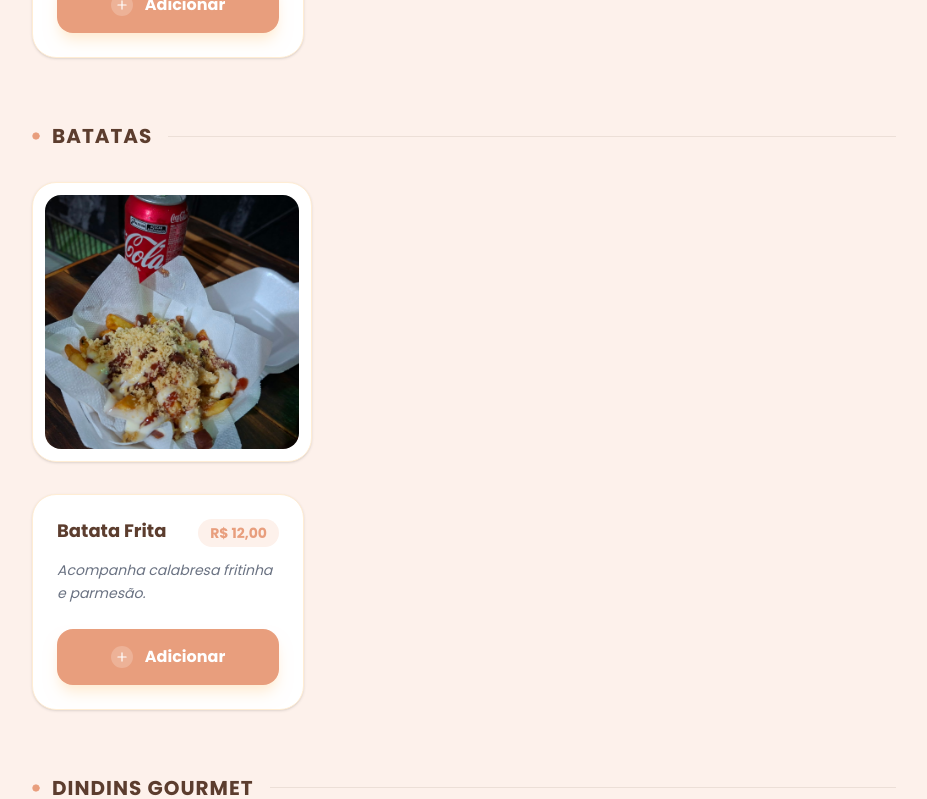
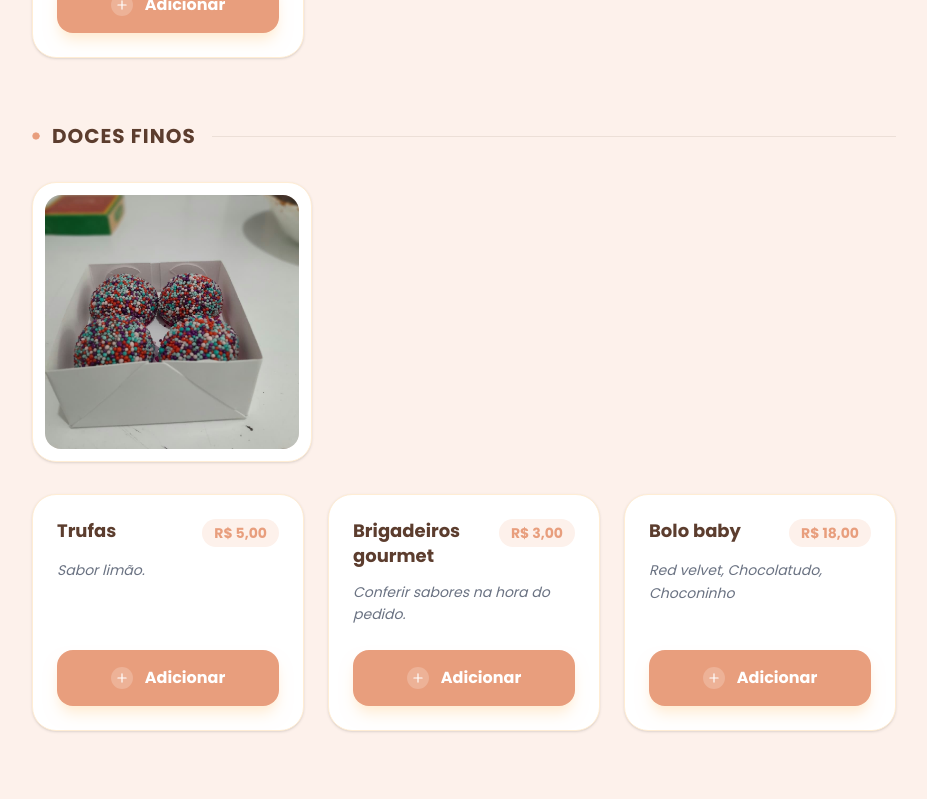
Before and after one commit to daniels1199/Rhay-s-Candy-Store, a React (Vite) app: page / in a window 1280 px wide. Shown: the part 1280-2079 px from the top of the page, without its empty margins (176-1103 px from the left). Built offline with nearby package versions, Linux system fonts and the light colour scheme; the HTML template or start-up script is replaced by a standard one.

Commit message:
refactor: update product categories
Remove 'Batatas' and 'Dindins Gourmet' from the menu categories to align with current store offerings.

```diff
--- a/src/App.tsx
+++ b/src/App.tsx
@@ -96,7 +96,7 @@ const App: React.FC = () => {
     setCart((prev) => prev.filter((item) => item.id !== id));
   };
 
-  const categories = ['Pastéis', 'Batatas', 'Dindins Gourmet', 'Doces Finos', 'Sobremesas', 'Bebidas'] as const;
+  const categories = ['Pastéis', 'Doces Finos', 'Sobremesas', 'Bebidas'] as const;
   const subtotal = cart.reduce((sum, i) => sum + i.price * i.quantity, 0);
   const cartTotal = cart.length > 0 ? subtotal + STORE_CONFIG.DELIVERY_FEE : 0;
   const cartCount = cart.reduce((sum, i) => sum + i.quantity, 0);
```
